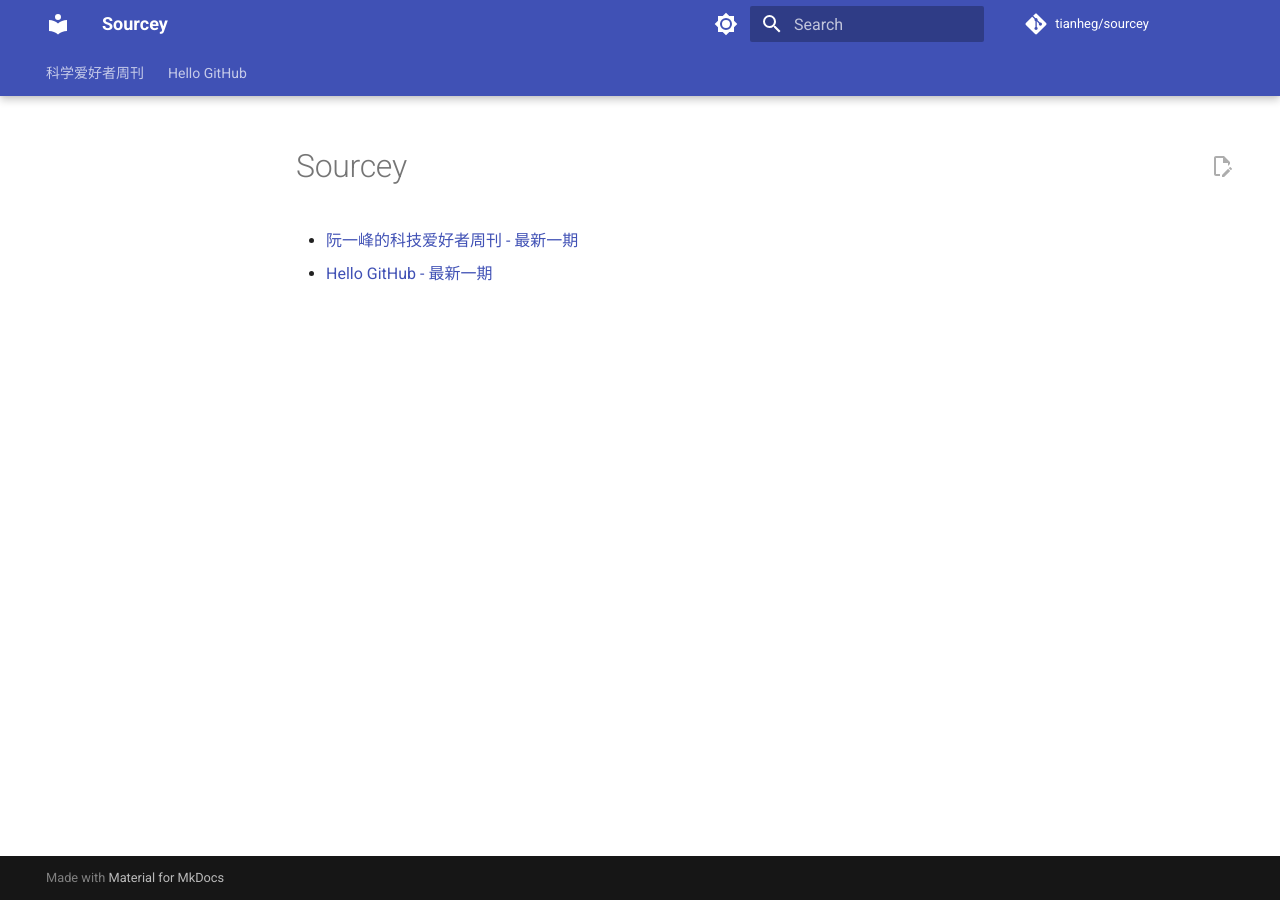
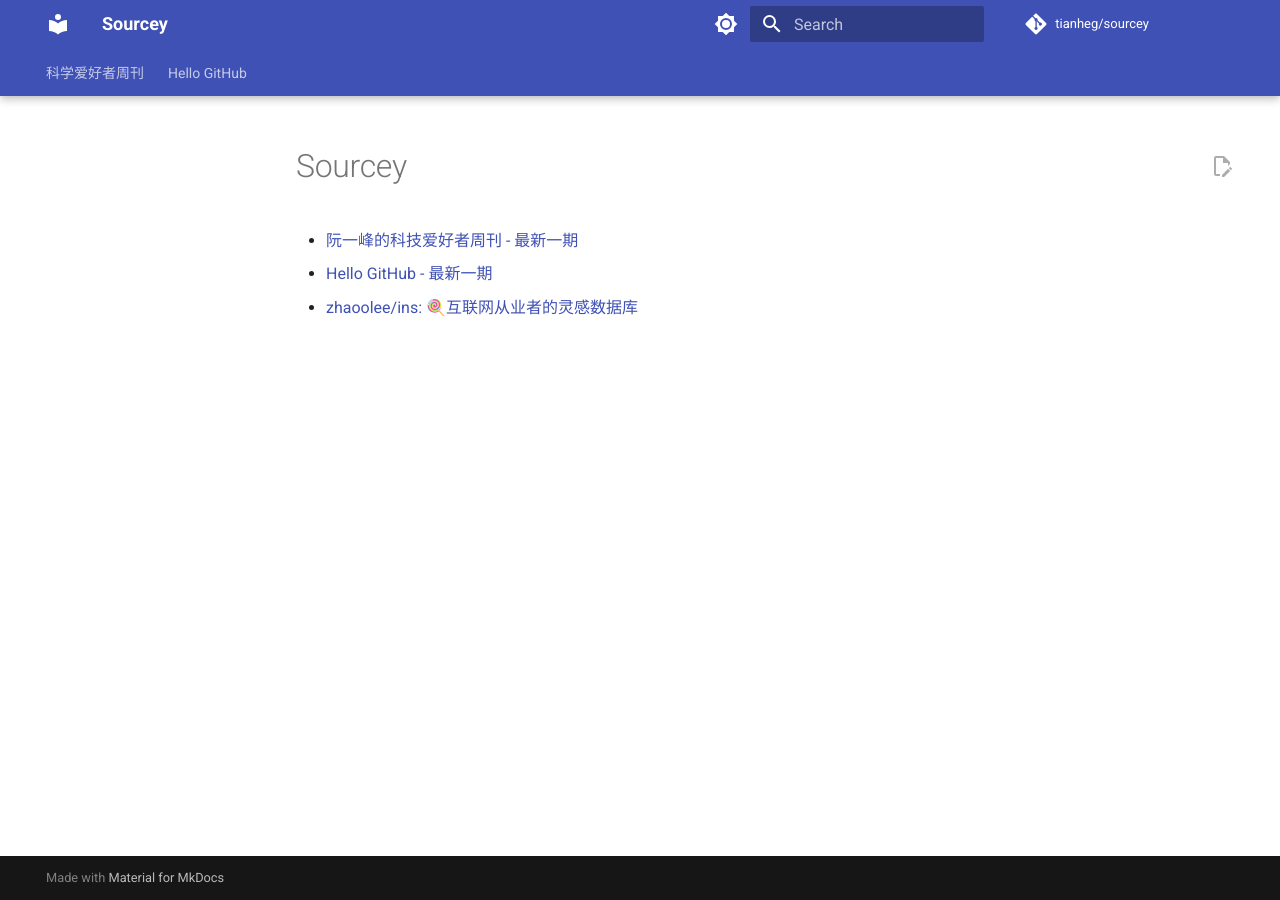
Before and after one commit to tianheg/sourcey, an MkDocs documentation site: the page built from docs/index.md, in a window 1280 px wide. Built offline with MkDocs 1.6.1 and Material for MkDocs 9.7.7, drawn with Linux system fonts in a browser that asks for light colours; comment, search, counter and statistics services are not loaded.

Commit message:
Update index

```diff
--- a/docs/index.md
+++ b/docs/index.md
@@ -2,3 +2,4 @@
 
 - [阮一峰的科技爱好者周刊 - 最新一期](./ruanyf-weekly/issue-239.md)
 - [Hello GitHub - 最新一期](./hello-github/HelloGitHub81.md)
+- [zhaoolee/ins: 🍭互联网从业者的灵感数据库](https://github.com/zhaoolee/ins)
```
